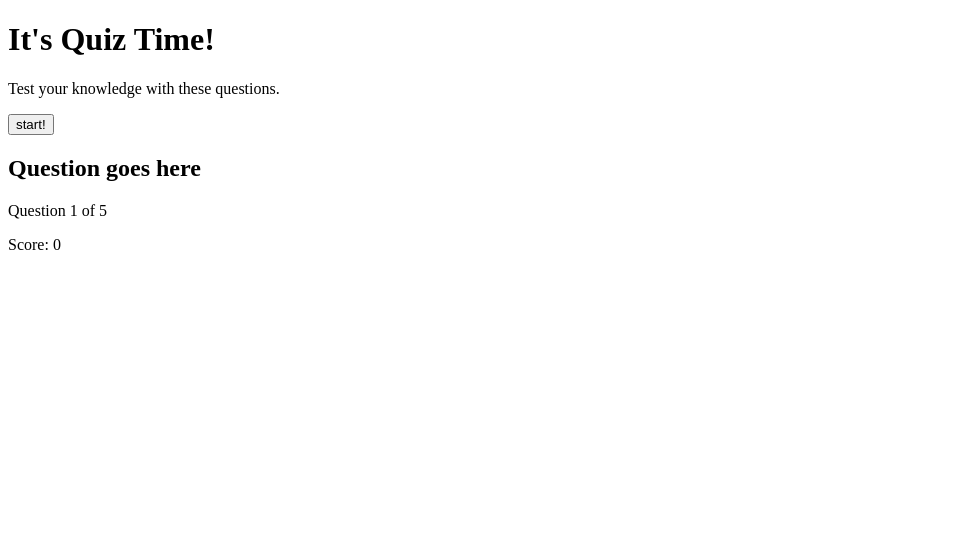
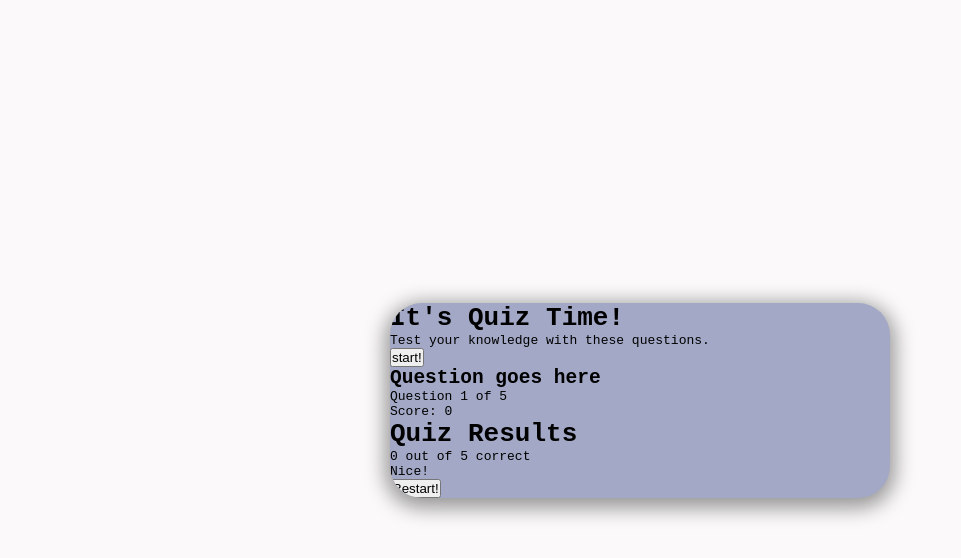
Before and after one commit to samirwastaken/quiz-site, a plain HTML site: page index.html in a window 1280 px wide. Shown: the whole page, without its empty margins (0-961 px from the left). Drawn offline with Linux system fonts and the light colour scheme.

Commit message:
adding styling elements

```diff
--- a/index.html
+++ b/index.html
@@ -5,6 +5,9 @@
     <meta name="viewport" content="width=device-width, initial-scale=1.0">
     <link rel="stylesheet" href="styles.css">
     <title>Samir's Quiz Game</title>
+    <link rel="preconnect" href="https://fonts.googleapis.com">
+    <link rel="preconnect" href="https://fonts.gstatic.com" crossorigin>
+    <link href="https://fonts.googleapis.com/css2?family=Space+Mono:ital,wght@0,400;0,700;1,400;1,700&display=swap" rel="stylesheet">
 </head>
 <body>
     <div class="container">
@@ -30,11 +33,24 @@
                 <!--Quiz Answer Buttons gonna be here-->
             </div>
             <div class = "progress-bar" id = "progress-bar">
+                <!--This will contain the progress bar-->
+                <div class = "progress" id="progress">
 
+                </div>
             </div>
         </div>
 
+        <div class = "results-screen" id = "results-screen">
+            <h1 class = results-header>Quiz Results</h1>
 
+            <div class = "results-info" id = "results-info">
+                <p><span id = "correct-answers">0</span> out of <span id = "totalQuestions">5</span> correct</p>
+            </div>
+            <div class = "closing-message" id = "closing-message">
+                Nice!
+            </div>
+            <button id = "restart">Restart!</button>
+        </div>
 
     </div>
 
--- a/styles.css
+++ b/styles.css
@@ -0,0 +1,32 @@
+/* Basic Reset */
+
+* {
+    box-sizing: border-box;
+    padding: 0px;
+    margin: 0;
+}
+
+body {
+    display: flex;
+    justify-content: center;
+    background: #fbf9fa;
+    align-items: center;
+    min-height: 100vh;
+    padding: 1rem;
+    font-family: monospace;
+}
+
+.container
+{
+    background-color: #a2a8c5;
+    border-radius: 2rem;
+    box-shadow: 0 5px 20px 5px rgb(0,0,0,.4);
+    /* setting max-width*/
+    width: 100%;
+    max-width: 500px;
+    position: relative;
+    /* Contents dont go outside the border */
+    overflow: hidden;
+}
+
+/* Screens */
```
